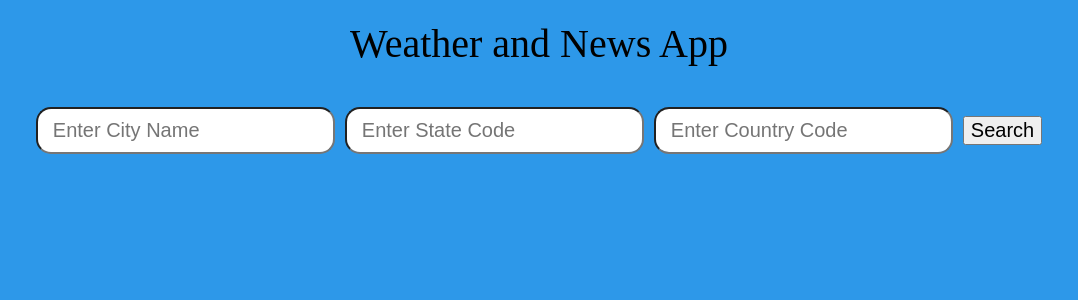
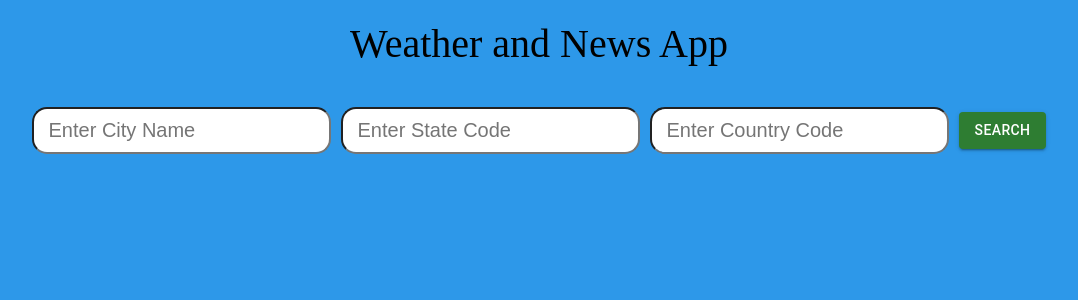
Before and after one commit to mlaflam/Countdown3, a React (Vite) app in the folder WeatherApp/: page / in a window 1280 px wide. Shown: the top 300 px of the page, without its empty margins (101-1179 px from the left). Built offline with nearby package versions, Linux system fonts and the light colour scheme; no server answers.

Commit message:
Material UI Button

```diff
--- a/WeatherApp/src/components/WeatherApp.jsx
+++ b/WeatherApp/src/components/WeatherApp.jsx
@@ -3,6 +3,7 @@ import CurrentWeather from './CurrentWeather';
 import HourlyForecast from './HourlyForecast';
 import WeeklyForecast from './WeeklyForecast';
 import News from './News';
+import Button from '@mui/material/Button';
 
 const WeatherApp = () => {
   const [location, setLocation] = useState(false);
@@ -133,9 +134,7 @@ const WeatherApp = () => {
           onChange={(e) => setCountryCode(e.target.value)}
         />
 
-        <button className="search-button" onClick={handleClick}>
-          Search
-        </button>
+        <Button variant="contained" color="success" className="search-button" onClick={handleClick}>Search</Button>
       </div>
 
       {weatherData && hourlyData && dailyData && newsData &&(
```
